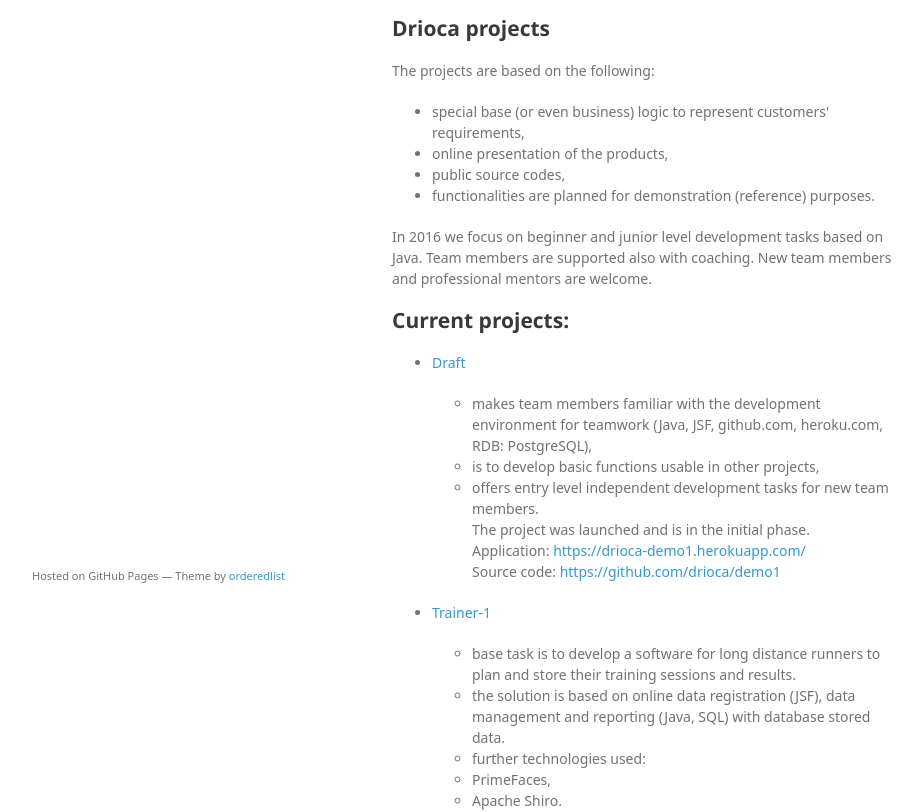
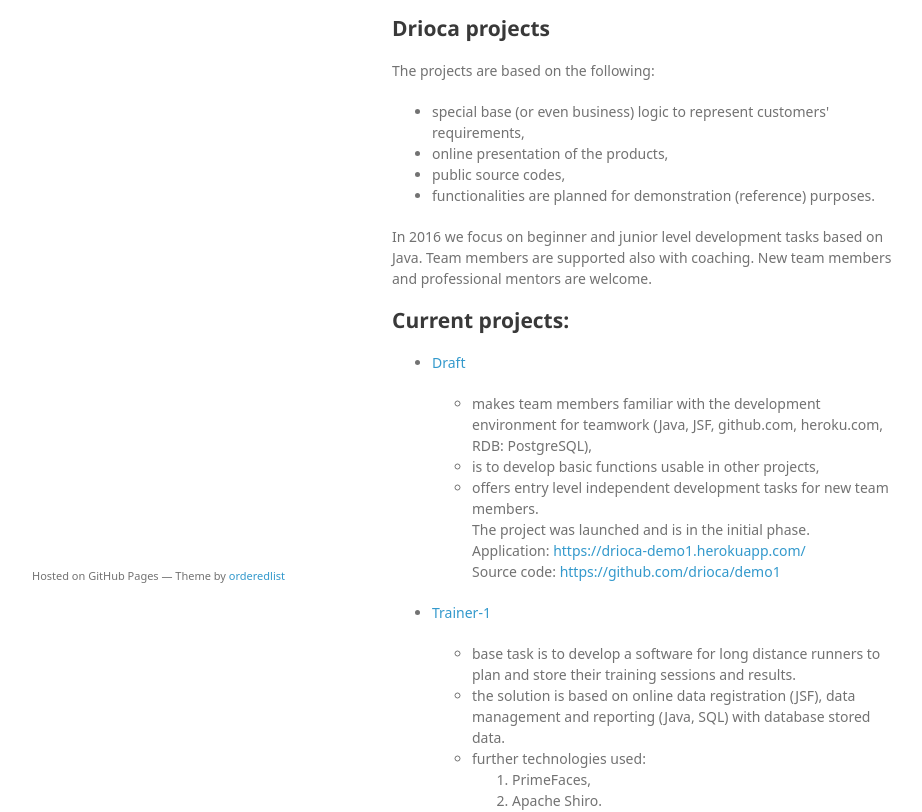
Before and after one commit to drioca/drioca.github.io, a plain HTML site: page index.html in a window 1280 px wide. Shown: the part 145-957 px from the top of the page, without its empty margins (178-1100 px from the left). Drawn offline with Linux system fonts and the light colour scheme; a web font is replaced by a local one.

Commit message:
Update index.html

```diff
--- a/index.html
+++ b/index.html
@@ -75,7 +75,7 @@ Source code: <a href="https://github.com/drioca/demo1">https://github.com/drioca
 <ul>
 <li>base task is to develop a software for long distance runners to plan and store their training sessions and results.</li>
 <li>the solution is based on online data registration (JSF), data management and reporting (Java, SQL) with database stored data.</li>
-<li>further technologies used: <li>PrimeFaces, </li><li>Apache Shiro.</li></li>
+<li>further technologies used: <ol><li>PrimeFaces, </li><li>Apache Shiro.</li></ol></li>
 <li>the application will continuously  be developed from simple data registration to authenticated multidimensional planning and reporting software with special services.<br>
 The project started in August 2016.</li>
 </ul>
```
